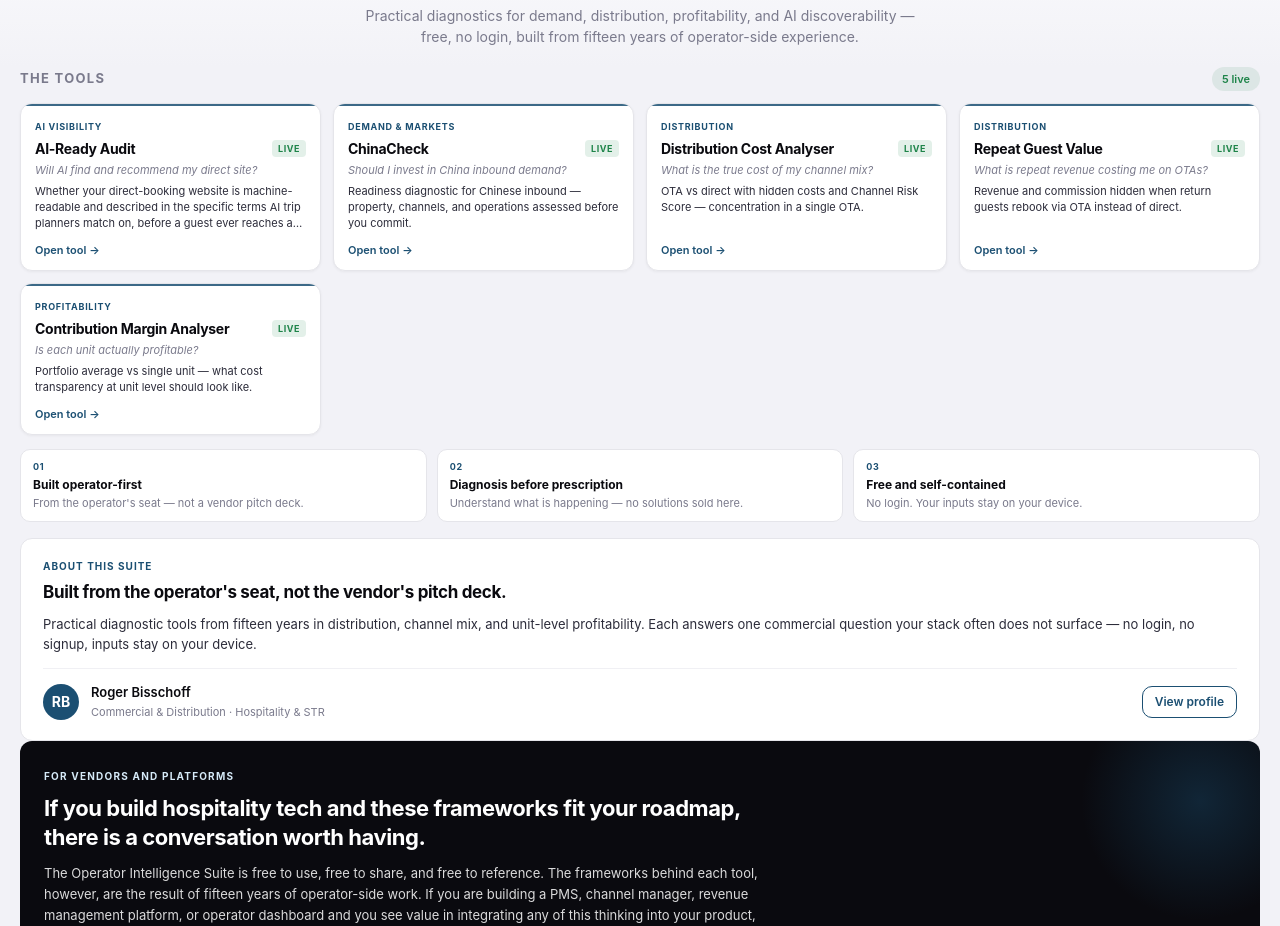
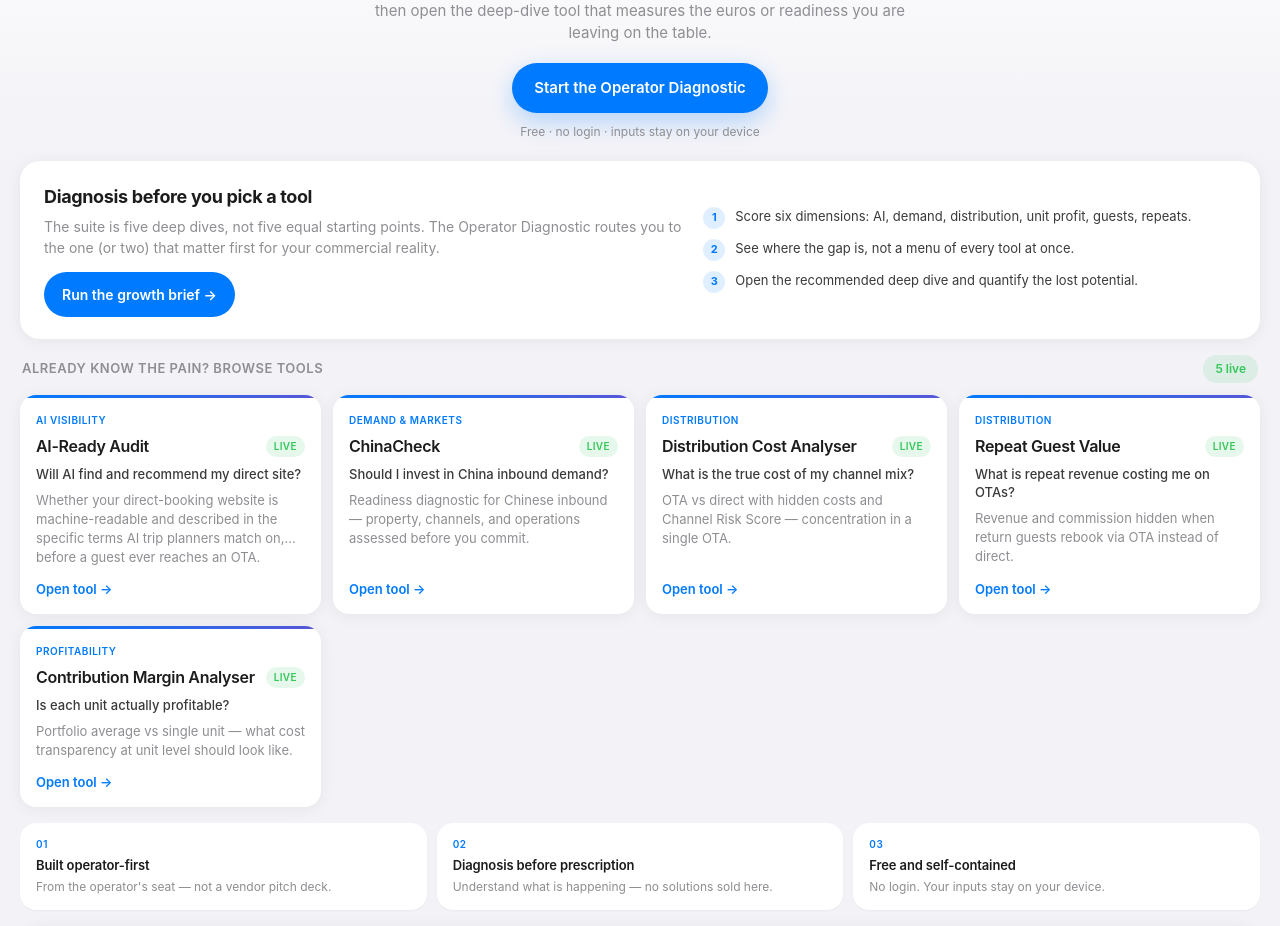
Before and after one commit to rbisschoff/operator-intelligence-suite, a plain HTML site: page index.html in a window 1280 px wide. Shown: the part 202-1128 px from the top of the page. Drawn offline with Linux system fonts and the light colour scheme.

Commit message:
Make Operator Diagnostic the triage entry point

```diff
--- a/index.html
+++ b/index.html
@@ -4,7 +4,7 @@
   <meta charset="UTF-8">
   <meta name="viewport" content="width=device-width, initial-scale=1.0">
   <title>Operator Intelligence Suite — by Roger Bisschoff</title>
-  <meta name="description" content="A diagnostic framework for hospitality and short-term rental operators. Tools for demand, distribution, and profitability.">
+  <meta name="description" content="Start with a 2-minute Operator Diagnostic, then open the deep-dive tool that measures your biggest commercial gap. Free diagnostics for hospitality operators.">
 
   <!-- Open Graph -->
   <meta property="og:title" content="Operator Intelligence Suite — by Roger Bisschoff">
@@ -27,30 +27,32 @@
        OPERATOR SERIES BRANDING
        ============================================================ */
     :root {
-      --accent: #1B4F72;
-      --accent-dark: #0a2a3d;
-      --accent-light: #D6EAF8;
-      --alert: #C0392B;
-      --positive: #1E8449;
-      --warning: #F39C12;
+      --accent: #007AFF;
+      --accent-dark: #0051D5;
+      --accent-light: rgba(0, 122, 255, 0.12);
+      --accent-secondary: #5856D6;
+      --alert: #FF3B30;
+      --positive: #34C759;
+      --warning: #FF9500;
 
-      --ink: #0A0A0F;
-      --ink2: #2C2C3A;
-      --muted: #7A7A8C;
-      --muted2: #ADADBE;
+      --ink: #1C1C1E;
+      --ink2: #3A3A3C;
+      --muted: #8E8E93;
+      --muted2: #AEAEB2;
 
       --bg: #F2F2F7;
       --card: #FFFFFF;
-      --border: #E5E5EA;
-      --border-light: #F0F0F4;
+      --border: rgba(60, 60, 67, 0.12);
+      --border-light: rgba(60, 60, 67, 0.08);
 
-      --radius-lg: 16px;
-      --radius-md: 12px;
-      --radius-sm: 10px;
+      --radius-lg: 20px;
+      --radius-md: 16px;
+      --radius-sm: 12px;
 
-      --shadow-sm: 0 1px 3px rgba(0,0,0,0.05);
-      --shadow-md: 0 4px 12px rgba(0,0,0,0.08);
-      --shadow-lg: 0 8px 24px rgba(0,0,0,0.10);
+      --shadow-sm: 0 1px 2px rgba(0,0,0,0.04);
+      --shadow-md: 0 8px 24px rgba(0,0,0,0.06);
+      --shadow-lg: 0 12px 32px rgba(0,0,0,0.08);
+      --shadow-card: 0 2px 16px rgba(0,0,0,0.06);
     }
 
     *, *::before, *::after {
@@ -104,7 +106,7 @@
       width: 30px;
       height: 30px;
       background: var(--accent);
-      border-radius: 8px;
+      border-radius: 10px;
       display: flex;
       align-items: center;
       justify-content: center;
@@ -172,32 +174,59 @@
 
     .hero-eyebrow {
       display: inline-block;
-      font-size: 10px;
-      font-weight: 700;
+      font-size: 11px;
+      font-weight: 600;
       text-transform: uppercase;
-      letter-spacing: 0.1em;
+      letter-spacing: 0.06em;
       color: var(--accent);
       background: var(--accent-light);
-      padding: 4px 10px;
-      border-radius: 20px;
-      margin-bottom: 10px;
+      padding: 5px 12px;
+      border-radius: 100px;
+      margin-bottom: 12px;
     }
 
     .hero h1 {
-      font-size: clamp(22px, 3.5vw, 30px);
-      font-weight: 800;
-      letter-spacing: -0.03em;
-      line-height: 1.2;
-      margin-bottom: 8px;
+      font-size: clamp(24px, 4vw, 34px);
+      font-weight: 700;
+      letter-spacing: -0.04em;
+      line-height: 1.15;
+      margin-bottom: 10px;
       color: var(--ink);
     }
 
     .hero-subtitle {
-      font-size: 14px;
+      font-size: 15px;
       color: var(--muted);
       line-height: 1.5;
       max-width: 580px;
-      margin: 0 auto;
+      margin: 0 auto 18px;
+    }
+
+    .hero-cta {
+      display: inline-flex;
+      align-items: center;
+      justify-content: center;
+      gap: 8px;
+      font-size: 15px;
+      font-weight: 600;
+      color: #fff;
+      background: var(--accent);
+      padding: 14px 22px;
+      border-radius: 100px;
+      box-shadow: 0 8px 24px rgba(0, 122, 255, 0.28);
+      transition: background 0.2s, transform 0.15s;
+    }
+
+    .hero-cta:hover {
+      background: var(--accent-dark);
+      transform: translateY(-1px);
+    }
+
+    .hero-cta-note {
+      display: block;
+      margin-top: 10px;
+      font-size: 12px;
+      color: var(--muted);
     }
 
     .hero-description {
@@ -208,6 +237,85 @@
       .hero {
         padding: 20px 16px 16px;
       }
+    }
+
+    /* Entry path */
+    .entry-path {
+      background: var(--card);
+      border-radius: var(--radius-lg);
+      box-shadow: var(--shadow-card);
+      padding: 22px 24px;
+      margin-bottom: 16px;
+      display: grid;
+      grid-template-columns: 1.2fr 1fr;
+      gap: 20px;
+      align-items: center;
+    }
+
+    @media (max-width: 760px) {
+      .entry-path {
+        grid-template-columns: 1fr;
+        padding: 18px 16px;
+      }
+    }
+
+    .entry-path-title {
+      font-size: 18px;
+      font-weight: 700;
+      letter-spacing: -0.02em;
+      color: var(--ink);
+      margin-bottom: 6px;
+    }
+
+    .entry-path-text {
+      font-size: 14px;
+      color: var(--muted);
+      line-height: 1.5;
+      margin-bottom: 14px;
+    }
+
+    .entry-path-btn {
+      display: inline-flex;
+      align-items: center;
+      font-size: 14px;
+      font-weight: 600;
+      color: #fff;
+      background: var(--accent);
+      padding: 12px 18px;
+      border-radius: 100px;
+      transition: background 0.2s;
+    }
+
+    .entry-path-btn:hover { background: var(--accent-dark); }
+
+    .entry-steps {
+      list-style: none;
+      display: flex;
+      flex-direction: column;
+      gap: 10px;
+    }
+
+    .entry-step {
+      display: flex;
+      gap: 10px;
+      align-items: flex-start;
+      font-size: 13px;
+      color: var(--ink2);
+      line-height: 1.4;
+    }
+
+    .entry-step-num {
+      width: 22px;
+      height: 22px;
+      border-radius: 50%;
+      background: var(--accent-light);
+      color: var(--accent);
+      font-size: 11px;
+      font-weight: 700;
+      display: flex;
+      align-items: center;
+      justify-content: center;
+      flex-shrink: 0;
     }
 
     /* ============================================================
@@ -240,28 +348,30 @@
 
     .principle {
       background: var(--card);
-      border-radius: var(--radius-sm);
-      padding: 10px 12px;
-      border: 1px solid var(--border);
+      border-radius: var(--radius-md);
+      padding: 14px 16px;
+      border: none;
+      box-shadow: var(--shadow-sm);
     }
 
     .principle-number {
-      font-size: 9px;
-      font-weight: 700;
-      letter-spacing: 0.08em;
+      font-size: 10px;
+      font-weight: 600;
+      letter-spacing: 0.06em;
       color: var(--accent);
-      margin-bottom: 2px;
+      margin-bottom: 4px;
     }
 
     .principle-title {
-      font-size: 12px;
-      font-weight: 700;
+      font-size: 13px;
+      font-weight: 600;
       color: var(--ink);
-      margin-bottom: 2px;
+      margin-bottom: 4px;
+      letter-spacing: -0.01em;
     }
 
     .principle-text {
-      font-size: 11px;
+      font-size: 12px;
       color: var(--muted);
       line-height: 1.4;
     }
@@ -270,7 +380,7 @@
        TOOLS SHOWCASE — single grid
        ============================================================ */
     .tools-showcase {
-      margin-bottom: 14px;
+      margin-bottom: 16px;
     }
 
     .tools-showcase-header {
@@ -280,23 +390,24 @@
       gap: 12px;
       margin-bottom: 12px;
       flex-wrap: wrap;
+      padding: 0 2px;
     }
 
     .tools-showcase-title {
       font-size: 13px;
-      font-weight: 700;
+      font-weight: 600;
       text-transform: uppercase;
-      letter-spacing: 0.1em;
+      letter-spacing: 0.04em;
       color: var(--muted);
     }
 
     .tools-showcase-count {
-      font-size: 11px;
+      font-size: 12px;
       font-weight: 600;
       color: var(--positive);
-      background: rgba(30, 132, 73, 0.1);
-      padding: 4px 10px;
-      border-radius: 20px;
+      background: rgba(52, 199, 89, 0.12);
+      padding: 5px 12px;
+      border-radius: 100px;
     }
 
     .tool-grid {
@@ -320,22 +431,21 @@
     .tool-card {
       background: var(--card);
       border-radius: var(--radius-md);
-      padding: 14px 14px 12px;
-      border: 1px solid var(--border);
-      box-shadow: var(--shadow-sm);
-      transition: border-color 0.2s, box-shadow 0.2s, transform 0.2s;
+      padding: 16px 16px 14px;
+      border: none;
+      box-shadow: var(--shadow-card);
+      transition: box-shadow 0.2s, transform 0.2s;
       display: flex;
       flex-direction: column;
-      gap: 6px;
+      gap: 8px;
       position: relative;
       overflow: hidden;
       min-height: 0;
     }
 
     .tool-card:hover {
-      transform: translateY(-1px);
+      transform: translateY(-2px);
       box-shadow: var(--shadow-md);
-      border-color: var(--accent);
     }
 
     .tool-card:focus-visible {
@@ -349,16 +459,16 @@
       top: 0;
       left: 0;
       right: 0;
-      height: 2px;
-      background: var(--accent);
-      opacity: 0.85;
+      height: 3px;
+      background: linear-gradient(90deg, var(--accent), var(--accent-secondary));
+      opacity: 1;
     }
 
     .tool-category {
-      font-size: 9px;
-      font-weight: 700;
+      font-size: 10px;
+      font-weight: 600;
       text-transform: uppercase;
-      letter-spacing: 0.08em;
+      letter-spacing: 0.05em;
       color: var(--accent);
       margin-top: 2px;
     }
@@ -371,38 +481,39 @@
     }
 
     .tool-name {
-      font-size: 14px;
-      font-weight: 700;
+      font-size: 16px;
+      font-weight: 600;
       letter-spacing: -0.02em;
       color: var(--ink);
       line-height: 1.25;
     }
 
     .tool-badge {
-      font-size: 9px;
-      font-weight: 700;
+      font-size: 10px;
+      font-weight: 600;
       text-transform: uppercase;
-      letter-spacing: 0.06em;
-      padding: 2px 6px;
-      border-radius: 4px;
+      letter-spacing: 0.04em;
+      padding: 3px 8px;
+      border-radius: 100px;
       flex-shrink: 0;
     }
 
     .tool-badge.live {
-      background: rgba(30, 132, 73, 0.12);
+      background: rgba(52, 199, 89, 0.12);
       color: var(--positive);
     }
 
     .tool-question {
-      font-size: 11px;
-      color: var(--muted);
-      font-style: italic;
-      line-height: 1.35;
+      font-size: 13px;
+      color: var(--ink2);
+      font-style: normal;
+      font-weight: 500;
+      line-height: 1.4;
     }
 
     .tool-description {
-      font-size: 11px;
-      color: var(--ink2);
+      font-size: 13px;
+      color: var(--muted);
       line-height: 1.45;
       display: -webkit-box;
       -webkit-line-clamp: 3;
@@ -412,8 +523,8 @@
     }
 
     .tool-cta {
-      padding-top: 4px;
-      font-size: 11px;
+      padding-top: 6px;
+      font-size: 13px;
       font-weight: 600;
       color: var(--accent);
       margin-top: auto;
@@ -434,31 +545,32 @@
        ============================================================ */
     .about {
       background: var(--card);
-      border-radius: var(--radius-md);
-      padding: 20px 22px;
-      border: 1px solid var(--border);
+      border-radius: var(--radius-lg);
+      padding: 22px 24px;
+      border: none;
+      box-shadow: var(--shadow-card);
       margin-bottom: 0;
     }
 
     .about-eyebrow {
-      font-size: 10px;
-      font-weight: 700;
+      font-size: 11px;
+      font-weight: 600;
       text-transform: uppercase;
-      letter-spacing: 0.1em;
+      letter-spacing: 0.04em;
       color: var(--accent);
-      margin-bottom: 6px;
+      margin-bottom: 8px;
     }
 
     .about h2 {
-      font-size: 17px;
+      font-size: 20px;
       font-weight: 700;
-      letter-spacing: -0.02em;
-      margin-bottom: 8px;
+      letter-spacing: -0.03em;
+      margin-bottom: 10px;
       color: var(--ink);
     }
 
     .about p {
-      font-size: 13px;
+      font-size: 15px;
       color: var(--ink2);
       line-height: 1.55;
       margin-bottom: 0;
@@ -509,12 +621,13 @@
     }
 
     .author-link {
-      font-size: 12px;
+      font-size: 13px;
       font-weight: 600;
       color: var(--accent);
-      padding: 6px 12px;
-      border-radius: var(--radius-sm);
-      border: 1px solid var(--accent);
+      padding: 8px 14px;
+      border-radius: 100px;
+      border: none;
+      background: var(--accent-light);
       transition: all 0.2s;
       flex-shrink: 0;
     }
@@ -537,7 +650,7 @@
       margin: 0 auto;
       padding: 16px 20px 24px;
       text-align: center;
-      font-size: 11px;
+      font-size: 12px;
       color: var(--muted);
       border-top: 1px solid var(--border);
     }
@@ -558,13 +671,14 @@
        VENDOR INQUIRY PANEL
        ============================================================ */
     .vendor-notice {
-      background: var(--ink);
+      background: #1C1C1E;
       color: white;
-      border-radius: var(--radius-md);
+      border-radius: var(--radius-lg);
       padding: 28px 24px;
       margin-bottom: 16px;
       position: relative;
       overflow: hidden;
+      box-shadow: var(--shadow-card);
     }
 
     .vendor-notice::before {
@@ -574,7 +688,7 @@
       right: -80px;
       width: 280px;
       height: 280px;
-      background: radial-gradient(circle, rgba(27, 79, 114, 0.4) 0%, transparent 60%);
+      background: radial-gradient(circle, rgba(0, 122, 255, 0.35) 0%, transparent 60%);
       pointer-events: none;
     }
 
@@ -585,48 +699,48 @@
     }
 
     .vendor-notice-eyebrow {
-      font-size: 10px;
-      font-weight: 700;
+      font-size: 11px;
+      font-weight: 600;
       text-transform: uppercase;
-      letter-spacing: 0.12em;
-      color: var(--accent-light);
+      letter-spacing: 0.06em;
+      color: #64B5FF;
       margin-bottom: 10px;
     }
 
     .vendor-notice h2 {
-      font-size: clamp(17px, 2.5vw, 22px);
+      font-size: clamp(18px, 2.5vw, 24px);
       font-weight: 700;
-      letter-spacing: -0.02em;
-      line-height: 1.3;
+      letter-spacing: -0.03em;
+      line-height: 1.25;
       margin-bottom: 12px;
       color: white;
     }
 
     .vendor-notice p {
-      font-size: 13px;
-      line-height: 1.6;
-      color: rgba(255,255,255,0.85);
+      font-size: 14px;
+      line-height: 1.55;
+      color: rgba(255,255,255,0.78);
       margin-bottom: 10px;
     }
 
     .vendor-notice p:last-of-type {
-      margin-bottom: 16px;
+      margin-bottom: 18px;
     }
 
     .vendor-notice-cta {
       display: inline-block;
-      background: white;
-      color: var(--accent-dark);
-      font-size: 13px;
+      background: var(--accent);
+      color: white;
+      font-size: 14px;
       font-weight: 600;
-      padding: 10px 18px;
-      border-radius: var(--radius-sm);
+      padding: 12px 20px;
+      border-radius: 100px;
       text-decoration: none;
       transition: all 0.2s;
     }
 
     .vendor-notice-cta:hover {
-      background: var(--accent-light);
+      background: var(--accent-dark);
       transform: translateY(-1px);
     }
 
@@ -662,10 +776,12 @@
   <section class="hero">
     <div class="hero-inner">
       <div class="hero-eyebrow">Operator Series · Diagnostic Framework</div>
-      <h1>The tools operators wish were already inside their tech stack.</h1>
+      <h1>Start with a 2-minute growth brief.</h1>
       <p class="hero-subtitle">
-        Practical diagnostics for demand, distribution, profitability, and AI discoverability — free, no login, built from fifteen years of operator-side experience.
+        Answer six short questions. Get a ranked read of where growth is constrained, then open the deep-dive tool that measures the euros or readiness you are leaving on the table.
       </p>
+      <a class="hero-cta" href="https://rbisschoff.github.io/operator-diagnostic/">Start the Operator Diagnostic</a>
+      <span class="hero-cta-note">Free · no login · inputs stay on your device</span>
     </div>
   </section>
 
@@ -674,9 +790,24 @@
        ============================================================ -->
   <main>
 
+    <section class="entry-path" aria-label="How to use this suite">
+      <div>
+        <div class="entry-path-title">Diagnosis before you pick a tool</div>
+        <p class="entry-path-text">
+          The suite is five deep dives, not five equal starting points. The Operator Diagnostic routes you to the one (or two) that matter first for your commercial reality.
+        </p>
+        <a class="entry-path-btn" href="https://rbisschoff.github.io/operator-diagnostic/">Run the growth brief →</a>
+      </div>
+      <ol class="entry-steps">
+        <li class="entry-step"><span class="entry-step-num">1</span><span>Score six dimensions: AI, demand, distribution, unit profit, guests, repeats.</span></li>
+        <li class="entry-step"><span class="entry-step-num">2</span><span>See where the gap is, not a menu of every tool at once.</span></li>
+        <li class="entry-step"><span class="entry-step-num">3</span><span>Open the recommended deep dive and quantify the lost potential.</span></li>
+      </ol>
+    </section>
+
     <section class="tools-showcase" aria-label="Diagnostic tools">
       <div class="tools-showcase-header">
-        <h2 class="tools-showcase-title">The tools</h2>
+        <h2 class="tools-showcase-title">Already know the pain? Browse tools</h2>
         <span class="tools-showcase-count">5 live</span>
       </div>
 
@@ -762,7 +893,7 @@
       <div class="about-eyebrow">About this suite</div>
       <h2>Built from the operator's seat, not the vendor's pitch deck.</h2>
       <p>
-        Practical diagnostic tools from fifteen years in distribution, channel mix, and unit-level profitability. Each answers one commercial question your stack often does not surface — no login, no signup, inputs stay on your device.
+        Start with the Operator Diagnostic to see where growth is constrained, then open the matching deep dive to quantify it. Built from fifteen years in distribution, channel mix, and unit-level profitability — no login, no signup, inputs stay on your device.
       </p>
       <p class="about-extra">
         New tools are added as the questions evolve. Suggest one via LinkedIn in the header.
```
Also changed, not shown: og-image.svg.
